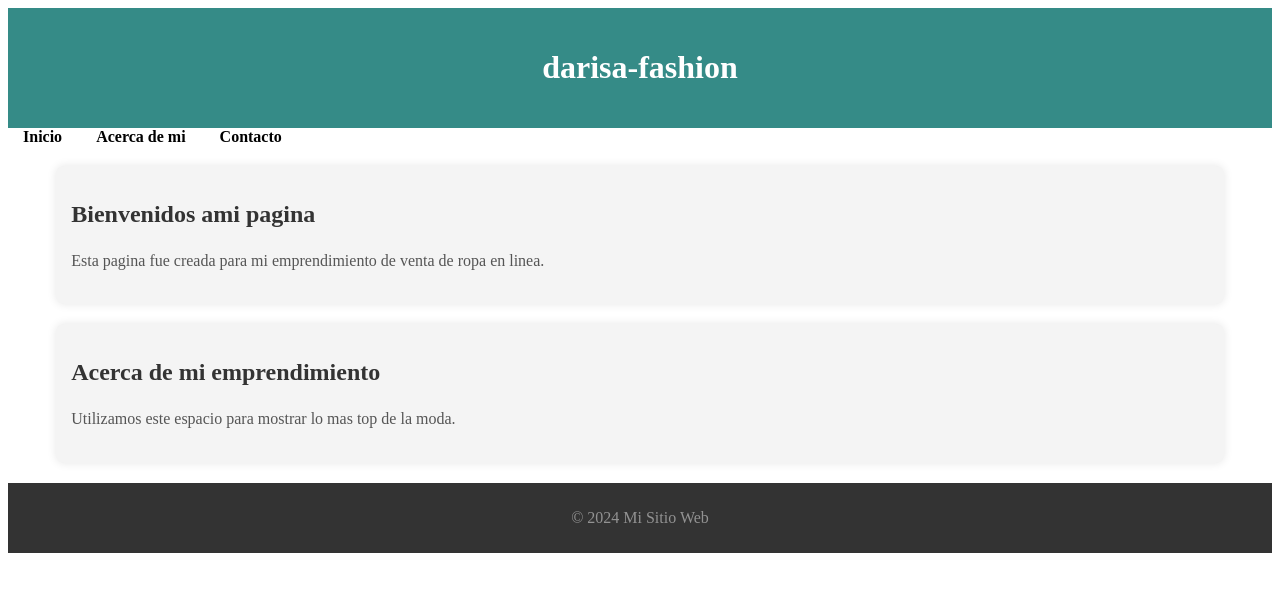
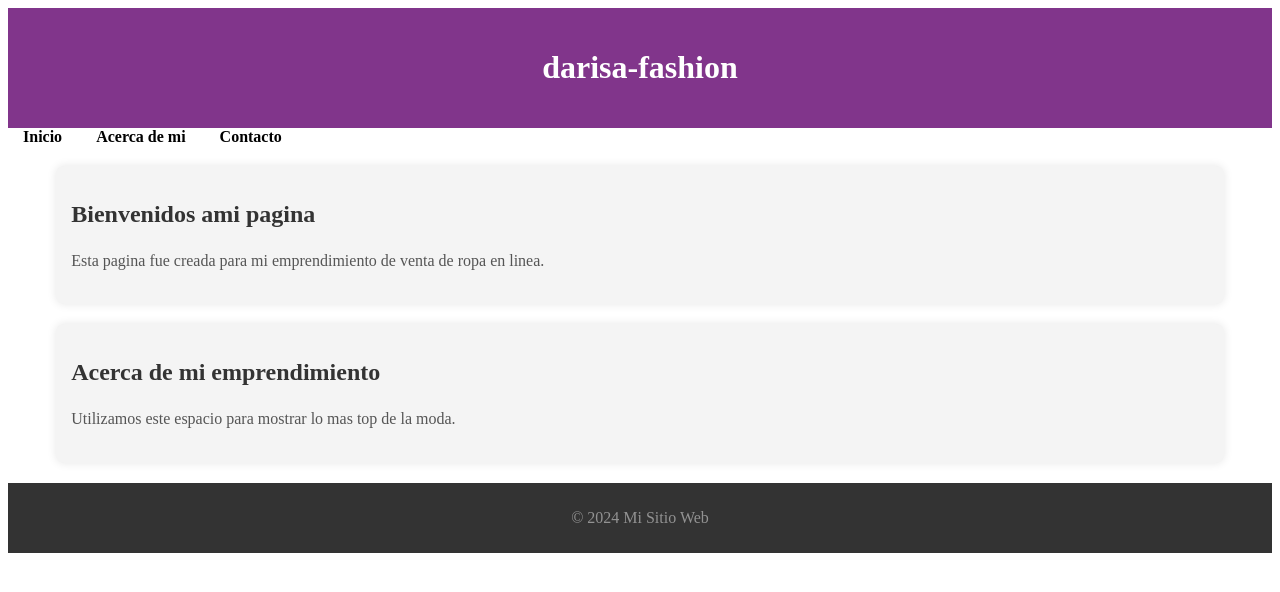
Before and after one commit to yiriscadena/laboratorio9, a plain HTML site: page index.html in a window 1280 px wide. Drawn offline with Linux system fonts and the light colour scheme.

Commit message:
cambios en el color header

```diff
--- a/style.css
+++ b/style.css
@@ -1,6 +1,6 @@
  /* Estilos para el encabezado */
  header {
-    background-color: #358b87;
+    background-color: #81358b;
     padding: 20px;
     text-align: center;
     color: white;
```
